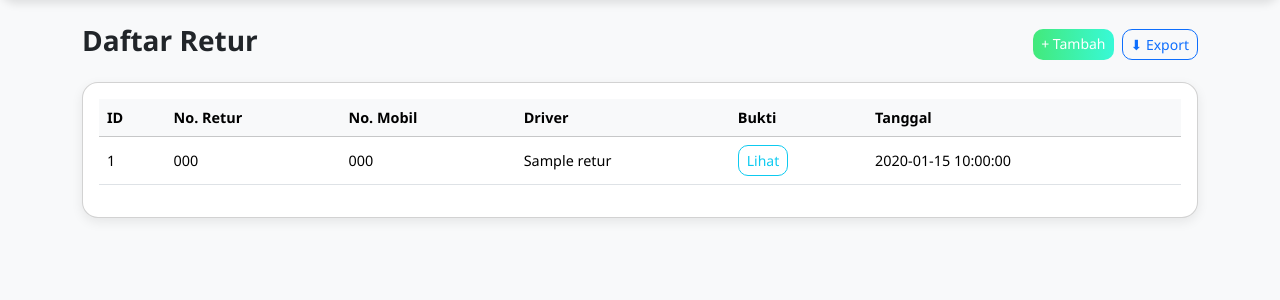
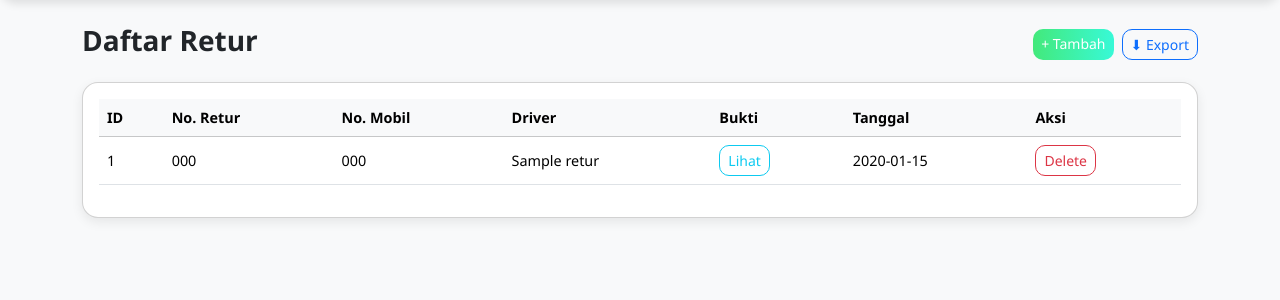
Before and after one commit to xnxxdhooomrzkyyy/bot-telegram, a Flask app: page /dashboard in a window 1280 px wide. Shown: the part 56-356 px from the top of the page. Run offline with Flask 3, Linux system fonts and the light colour scheme; the visitor is signed in with stand-in values (Sample User, id 1); tables that the repository leaves empty hold one stand-in row (values such as "Sample post").

Commit message:
Update dashboard.html

```diff
--- a/templates/dashboard.html
+++ b/templates/dashboard.html
@@ -88,6 +88,7 @@
               <th>Driver</th>
               <th>Bukti</th>
               <th>Tanggal</th>
+              <th>Aksi</th>
             </tr>
           </thead>
           <tbody>
@@ -104,7 +105,18 @@
                   <span class="text-muted">-</span>
                 {% endif %}
               </td>
-              <td>{{ row.created_at }}</td>
+              <td>
+                {% if row.tanggal_manual %}
+                  {{ row.tanggal_manual }}
+                {% else %}
+                  {{ row.created_at }}
+                {% endif %}
+              </td>
+              <td>
+                <form action="{{ url_for('delete', id=row.id) }}" method="POST" onsubmit="return confirm('Yakin hapus data ini?');">
+                  <button type="submit" class="btn btn-sm btn-outline-danger">Delete</button>
+                </form>
+              </td>
             </tr>
             {% endfor %}
           </tbody>
```
